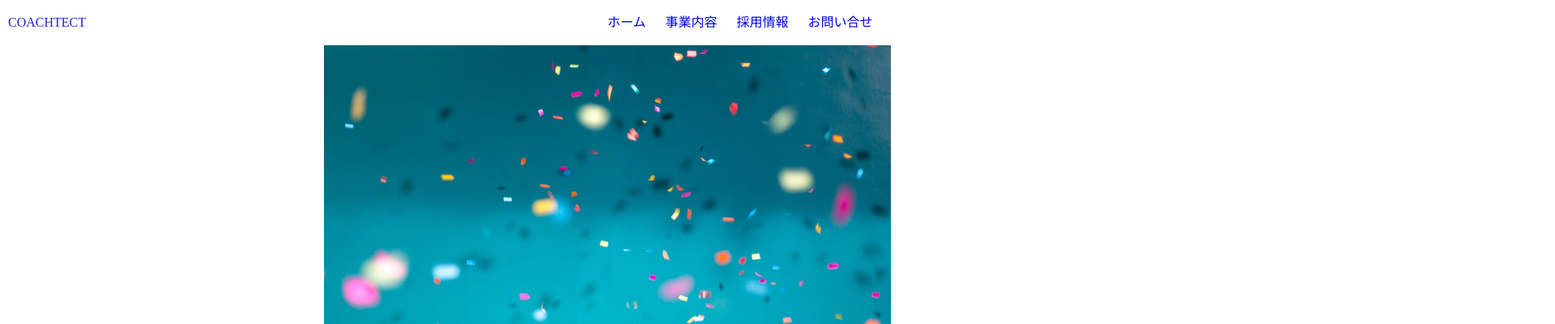
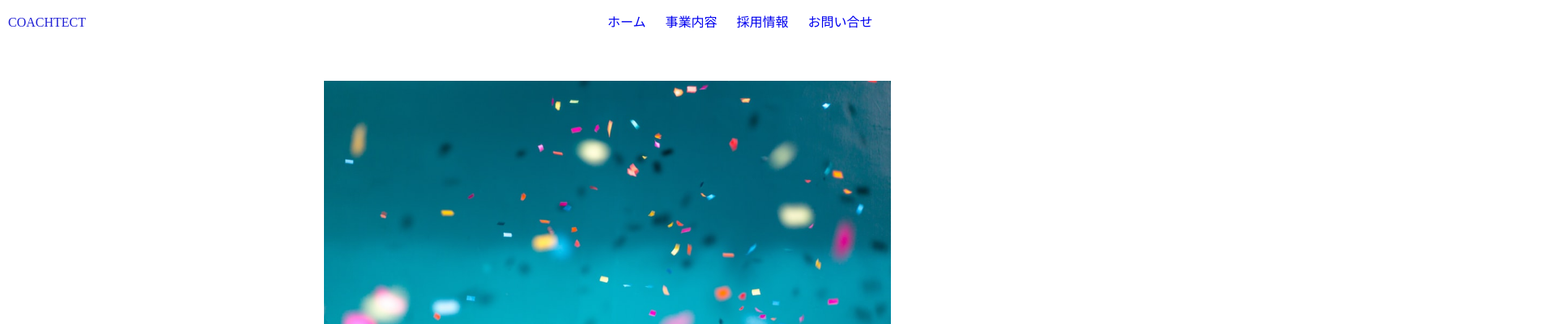
Before and after one commit to yanagimuneyoshi/20230307_coachtech_css, a plain HTML site: page index.html in a window 1280 px wide. Shown: the top 401 px of the page at 81% size, 1920 px wide, since content can reach past the window. Drawn offline with Linux system fonts and the light colour scheme.

Commit message:
任意のメッセージ

```diff
--- a/css/index.css
+++ b/css/index.css
@@ -10,10 +10,8 @@ header div p {
   left: 10px;
 }
 
-header div nav ul {
-  position: relative;
-  right: 0px;
-  top: 0px;
+header div nav {
+  position: absolute;;
   left: 720px;
 }
 
@@ -23,10 +21,8 @@ header div nav ul {
 }
 
 header div nav ul a {
-  text-decoration-line: none;
-  list-style: none;
   display: inline;
-  width: auto;
+  width: 100px;
   margin: 10px 10px;
 }
 
@@ -49,14 +45,13 @@ div nav ul li {
 
 
 .imgbox {
+
   width: 100%;
   height: auto;
+  top: 100px;
+  left:  400px;
   max-width: 700px;
-  display: block;
-  position: relative;
-  right: 0px;
-  top: 0px;
-  left: 400px;
+  position: absolute;
   z-index: 1;
 }
 
```
Also changed, not shown: 1 other file.
